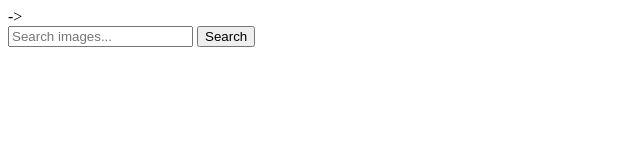
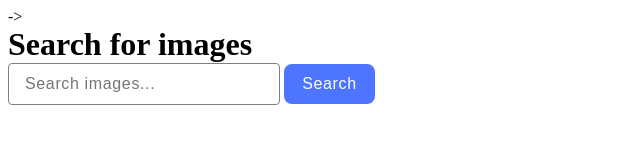
Before and after one commit to AlexBoyko5/11-Home-work-test, a website built with Vite: page src/index.html in a window 1280 px wide. Shown: the whole page, without its empty margins (0-640 px from the left). Built offline with nearby package versions, Linux system fonts and the light colour scheme; what simplelightbox would draw is missing.

```diff
--- a/src/css/styles.css
+++ b/src/css/styles.css
@@ -117,7 +117,7 @@
   animation-delay: 250ms;
 } */
 /*!======================================================================================================*/
-/* @import url('./reset.css');
+@import url('./reset.css');
 
 .root {
   font-family: Inter, Avenir, Helvetica, Arial, sans-serif;
@@ -135,7 +135,7 @@
   -webkit-text-size-adjust: 100%;
 }
 
-.button {
+button {
   border-radius: 8px;
   padding: 8px 16px;
   width: 91px;
@@ -151,8 +151,20 @@
   transition: background 0.3s ease;
 }
 
-.button:hover {
+button:hover {
   background: #6c8cff;
+}
+
+input {
+  width: 272px;
+  border-radius: 4px;
+  border: 1px solid #808080;
+  padding: 8px 16px;
+  font-weight: 400;
+  font-size: 16px;
+  line-height: 150%;
+  letter-spacing: 0.04em;
+  color: #2e2f42;
 }
 
 .form {
@@ -163,7 +175,8 @@
   margin-top: 24px;
 }
 
-.loader {
+
+/* .loader {
   display: none;
   margin: 0 auto;
   display: flex;
@@ -177,34 +190,43 @@
   background-color: rgba(255, 255, 255, 0.5);
   z-index: 9999;
   animation-delay: 250ms;
-}
+} */
 
-.gallery {
+/* .gallery {
   padding: 0;
   display: flex;
   flex-direction: row;
   flex-wrap: wrap;
   gap: 20px;
   margin-top: 32px;
-}
+} */
 
-.photo-card {
-  box-shadow: 5px 5px #000000;
-  position: relative;
-  overflow: hidden;
-  box-sizing: border-box;
-}
 
-.photo-card img {
-  width: 100%;
-  height: auto;
+/* .photo-card {
+  padding: 0;
+  border: 1px solid #808080;
+  width: calc((100% - 2*24px)/5);
+  display: flex;
+  flex-direction: column;
+  justify-content: space-between;
+  overflow: auto;
+} */
+
+
+/* .photo-card img {
+  max-width: 100%;
+  max-height: 100%;
   object-fit: cover;
-}
+  background: #fff;
+} */
 
-.photo-card .info {
+
+/* .photo-card .info {
   display: flex;
-  gap: 8px;
-  justify-content: center;
-  align-items: center;
-  margin-top: 8px;
+  flex-direction: column;
+  gap: 15px;
+  text-align: left;
+  padding-left: 20px;
+  padding-right: 20px;
+
 } */
--- a/src/index.html
+++ b/src/index.html
@@ -50,6 +50,7 @@
 </head>
 
 <body>
+  <h1>Search for images</h1>
   <section>
     <form id="search-form">
       <input type="text" name="search" id="search-input" required placeholder="Search images...">
--- a/src/js/pixabay-api.js
+++ b/src/js/pixabay-api.js
@@ -116,6 +116,7 @@
             return response.json();
         })
         .then(data => {
+            console.log(data);
             loader.style.display = 'none';
             if (data.hits.length === 0) {
                 iziToast.info({
```
